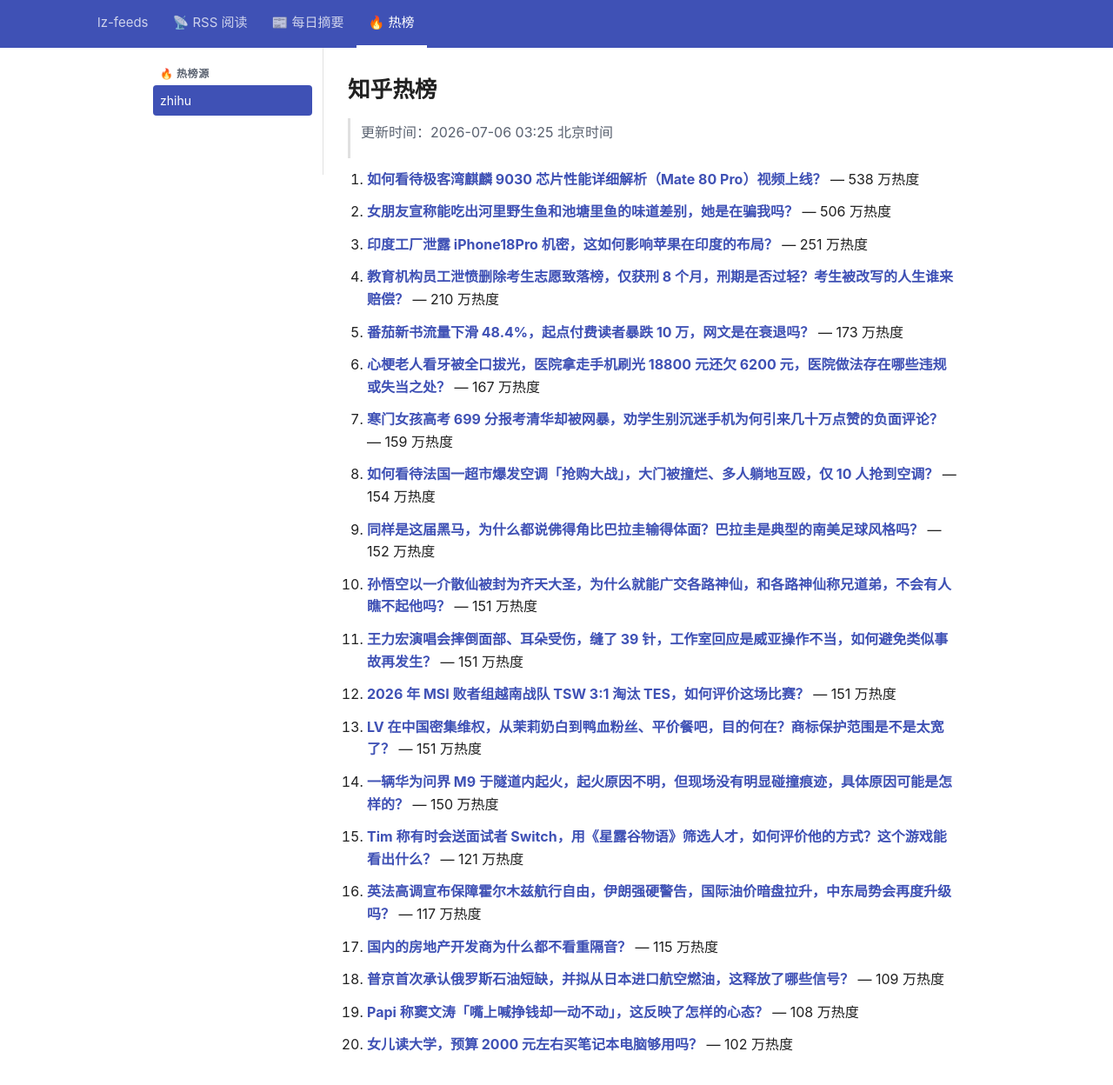
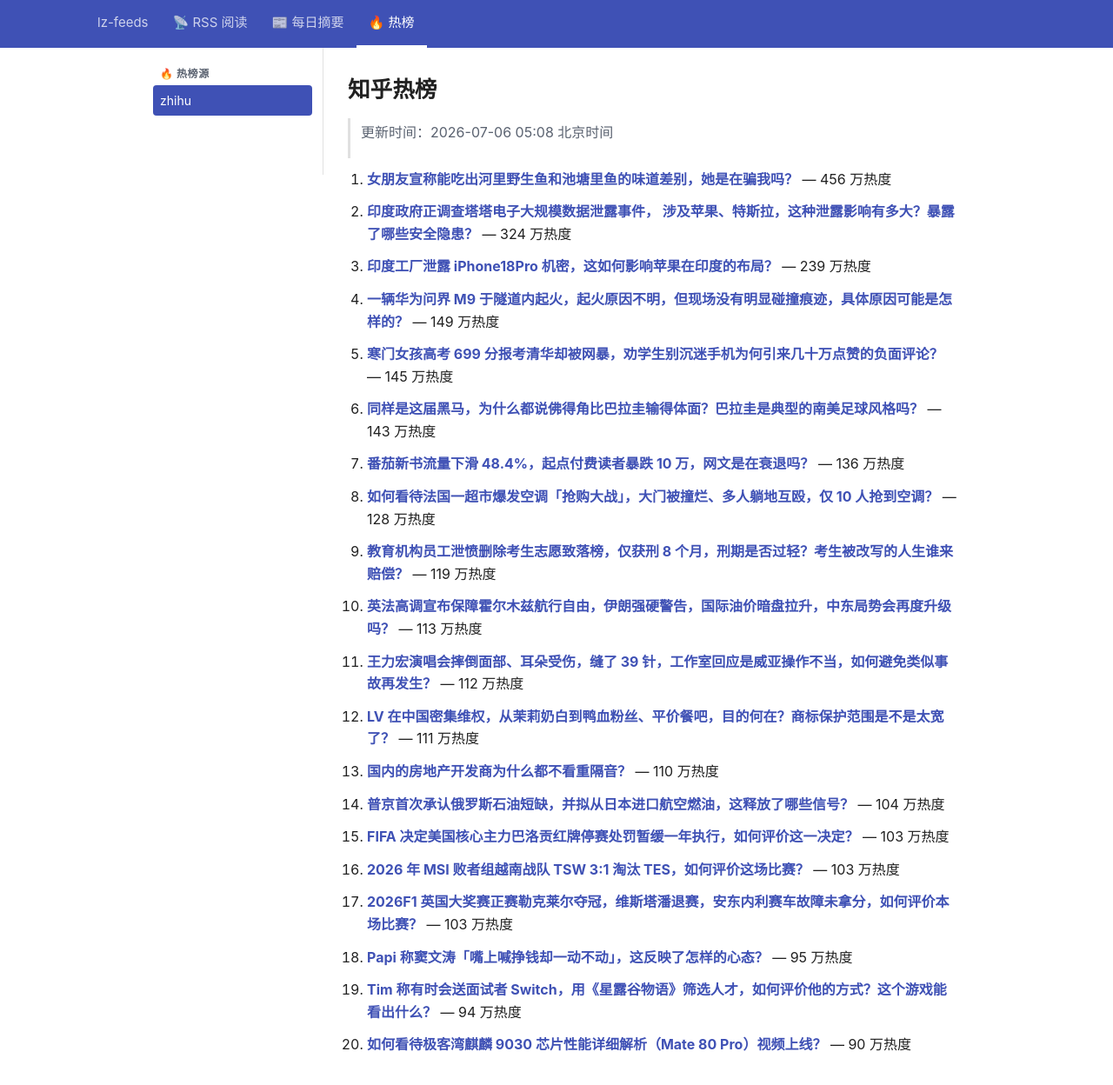
Before and after one commit to lizhang0101/lz-feeds, a Jekyll site: the page built from _hotlist/zhihu.md, in a window 1280 px wide and 1279 px high. Shown: the top 1248 px of the window at 87% size. Built offline with Jekyll 4.4.1, drawn with Linux system fonts in a browser that asks for light colours.

Commit message:
hotlist: 2026-07-05T21:08Z

```diff
--- a/_hotlist/zhihu.md
+++ b/_hotlist/zhihu.md
@@ -1,48 +1,48 @@
 ---
-updated: 2026-07-06 03:25 北京时间
+updated: 2026-07-06 05:08 北京时间
 count: 20
 ---
 
 # 知乎热榜
 
-> 更新时间：2026-07-06 03:25 北京时间
+> 更新时间：2026-07-06 05:08 北京时间
 
-1. **[如何看待极客湾麒麟 9030 芯片性能详细解析（Mate 80 Pro）视频上线？](https://www.zhihu.com/question/2056487235072029858)** — 538 万热度
+1. **[女朋友宣称能吃出河里野生鱼和池塘里鱼的味道差别，她是在骗我吗？](https://www.zhihu.com/question/549961837)** — 456 万热度
 
-2. **[女朋友宣称能吃出河里野生鱼和池塘里鱼的味道差别，她是在骗我吗？](https://www.zhihu.com/question/549961837)** — 506 万热度
+2. **[印度政府正调查塔塔电子大规模数据泄露事件， 涉及苹果、特斯拉，这种泄露影响有多大？暴露了哪些安全隐患？](https://www.zhihu.com/question/2056780978534750118)** — 324 万热度
 
-3. **[印度工厂泄露 iPhone18Pro 机密，这如何影响苹果在印度的布局？](https://www.zhihu.com/question/2056716909140354522)** — 251 万热度
+3. **[印度工厂泄露 iPhone18Pro 机密，这如何影响苹果在印度的布局？](https://www.zhihu.com/question/2056716909140354522)** — 239 万热度
 
-4. **[教育机构员工泄愤删除考生志愿致落榜，仅获刑 8 个月，刑期是否过轻？考生被改写的人生谁来赔偿？](https://www.zhihu.com/question/2057047195979702923)** — 210 万热度
+4. **[一辆华为问界 M9 于隧道内起火，起火原因不明，但现场没有明显碰撞痕迹，具体原因可能是怎样的？](https://www.zhihu.com/question/2057012511703053889)** — 149 万热度
 
-5. **[番茄新书流量下滑 48.4%，起点付费读者暴跌 10 万，网文是在衰退吗？](https://www.zhihu.com/question/2056035813520102531)** — 173 万热度
+5. **[寒门女孩高考 699 分报考清华却被网暴，劝学生别沉迷手机为何引来几十万点赞的负面评论？](https://www.zhihu.com/question/2056771003376722999)** — 145 万热度
 
-6. **[心梗老人看牙被全口拔光，医院拿走手机刷光 18800 元还欠 6200 元，医院做法存在哪些违规或失当之处？](https://www.zhihu.com/question/2056861703225042408)** — 167 万热度
+6. **[同样是这届黑马，为什么都说佛得角比巴拉圭输得体面？巴拉圭是典型的南美足球风格吗？](https://www.zhihu.com/question/2057005052741379952)** — 143 万热度
 
-7. **[寒门女孩高考 699 分报考清华却被网暴，劝学生别沉迷手机为何引来几十万点赞的负面评论？](https://www.zhihu.com/question/2056771003376722999)** — 159 万热度
+7. **[番茄新书流量下滑 48.4%，起点付费读者暴跌 10 万，网文是在衰退吗？](https://www.zhihu.com/question/2056035813520102531)** — 136 万热度
 
-8. **[如何看待法国一超市爆发空调「抢购大战」，大门被撞烂、多人躺地互殴，仅 10 人抢到空调？](https://www.zhihu.com/question/2057044037853503573)** — 154 万热度
+8. **[如何看待法国一超市爆发空调「抢购大战」，大门被撞烂、多人躺地互殴，仅 10 人抢到空调？](https://www.zhihu.com/question/2057044037853503573)** — 128 万热度
 
-9. **[同样是这届黑马，为什么都说佛得角比巴拉圭输得体面？巴拉圭是典型的南美足球风格吗？](https://www.zhihu.com/question/2057005052741379952)** — 152 万热度
+9. **[教育机构员工泄愤删除考生志愿致落榜，仅获刑 8 个月，刑期是否过轻？考生被改写的人生谁来赔偿？](https://www.zhihu.com/question/2057047195979702923)** — 119 万热度
 
-10. **[孙悟空以一介散仙被封为齐天大圣，为什么就能广交各路神仙，和各路神仙称兄道弟，不会有人瞧不起他吗？](https://www.zhihu.com/question/629696950)** — 151 万热度
+10. **[英法高调宣布保障霍尔木兹航行自由，伊朗强硬警告，国际油价暗盘拉升，中东局势会再度升级吗？](https://www.zhihu.com/question/2056886502731297310)** — 113 万热度
 
-11. **[王力宏演唱会摔倒面部、耳朵受伤，缝了 39 针，工作室回应是威亚操作不当，如何避免类似事故再发生？](https://www.zhihu.com/question/2056836082835121433)** — 151 万热度
+11. **[王力宏演唱会摔倒面部、耳朵受伤，缝了 39 针，工作室回应是威亚操作不当，如何避免类似事故再发生？](https://www.zhihu.com/question/2056836082835121433)** — 112 万热度
 
-12. **[2026 年 MSI 败者组越南战队 TSW 3:1 淘汰 TES，如何评价这场比赛？](https://www.zhihu.com/question/2057042851272320635)** — 151 万热度
+12. **[LV 在中国密集维权，从茉莉奶白到鸭血粉丝、平价餐吧，目的何在？商标保护范围是不是太宽了？](https://www.zhihu.com/question/2057021664789882741)** — 111 万热度
 
-13. **[LV 在中国密集维权，从茉莉奶白到鸭血粉丝、平价餐吧，目的何在？商标保护范围是不是太宽了？](https://www.zhihu.com/question/2057021664789882741)** — 151 万热度
+13. **[国内的房地产开发商为什么都不看重隔音？](https://www.zhihu.com/question/2656149571)** — 110 万热度
 
-14. **[一辆华为问界 M9 于隧道内起火，起火原因不明，但现场没有明显碰撞痕迹，具体原因可能是怎样的？](https://www.zhihu.com/question/2057012511703053889)** — 150 万热度
+14. **[普京首次承认俄罗斯石油短缺，并拟从日本进口航空燃油，这释放了哪些信号？](https://www.zhihu.com/question/2056872271713678232)** — 104 万热度
 
-15. **[Tim 称有时会送面试者 Switch，用《星露谷物语》筛选人才，如何评价他的方式？这个游戏能看出什么？](https://www.zhihu.com/question/2056022201455697979)** — 121 万热度
+15. **[FIFA 决定美国核心主力巴洛贡红牌停赛处罚暂缓一年执行，如何评价这一决定？](https://www.zhihu.com/question/2057280677406577002)** — 103 万热度
 
-16. **[英法高调宣布保障霍尔木兹航行自由，伊朗强硬警告，国际油价暗盘拉升，中东局势会再度升级吗？](https://www.zhihu.com/question/2056886502731297310)** — 117 万热度
+16. **[2026 年 MSI 败者组越南战队 TSW 3:1 淘汰 TES，如何评价这场比赛？](https://www.zhihu.com/question/2057042851272320635)** — 103 万热度
 
-17. **[国内的房地产开发商为什么都不看重隔音？](https://www.zhihu.com/question/2656149571)** — 115 万热度
+17. **[2026F1 英国大奖赛正赛勒克莱尔夺冠，维斯塔潘退赛，安东内利赛车故障未拿分，如何评价本场比赛？](https://www.zhihu.com/question/2057246680144203888)** — 103 万热度
 
-18. **[普京首次承认俄罗斯石油短缺，并拟从日本进口航空燃油，这释放了哪些信号？](https://www.zhihu.com/question/2056872271713678232)** — 109 万热度
+18. **[Papi 称窦文涛「嘴上喊挣钱却一动不动」，这反映了怎样的心态？](https://www.zhihu.com/question/2055329997322293379)** — 95 万热度
 
-19. **[Papi 称窦文涛「嘴上喊挣钱却一动不动」，这反映了怎样的心态？](https://www.zhihu.com/question/2055329997322293379)** — 108 万热度
+19. **[Tim 称有时会送面试者 Switch，用《星露谷物语》筛选人才，如何评价他的方式？这个游戏能看出什么？](https://www.zhihu.com/question/2056022201455697979)** — 94 万热度
 
-20. **[女儿读大学，预算 2000 元左右买笔记本电脑够用吗？](https://www.zhihu.com/question/2050162107103057134)** — 102 万热度
+20. **[如何看待极客湾麒麟 9030 芯片性能详细解析（Mate 80 Pro）视频上线？](https://www.zhihu.com/question/2056487235072029858)** — 90 万热度
```
